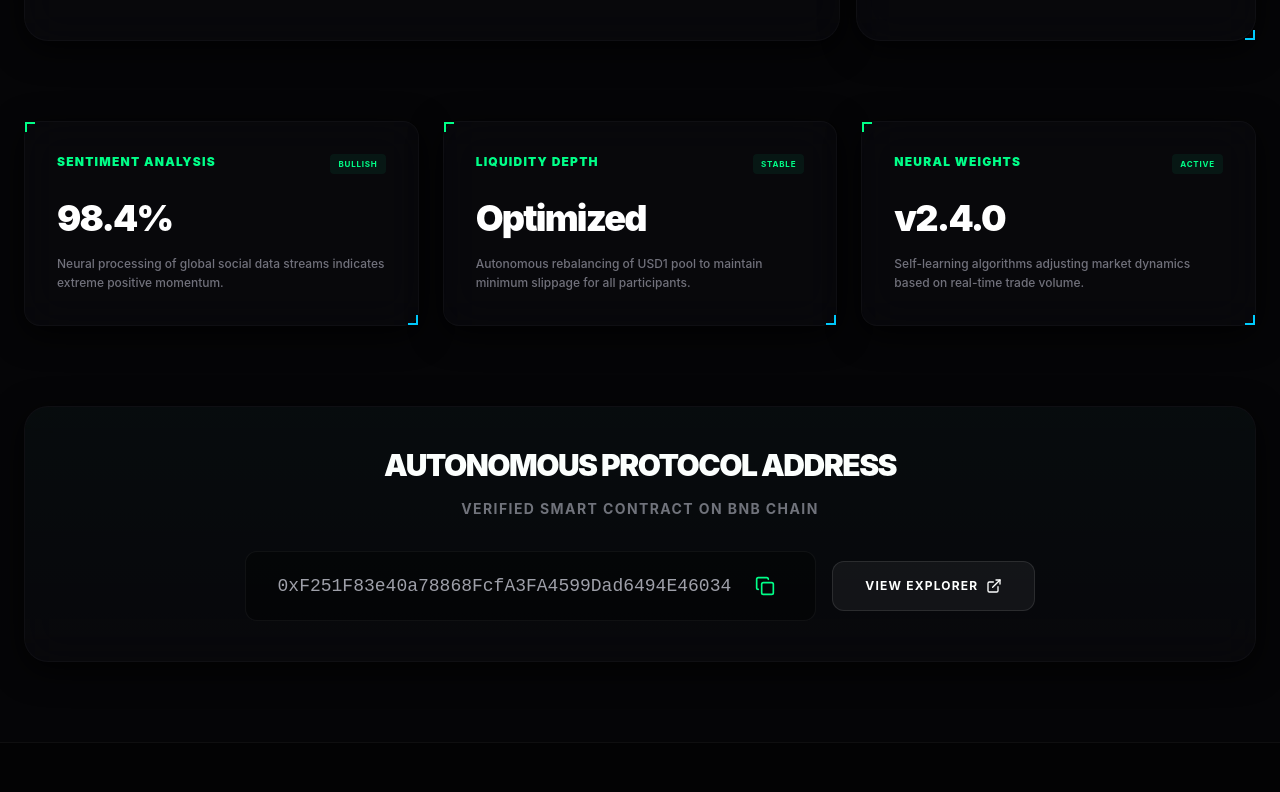
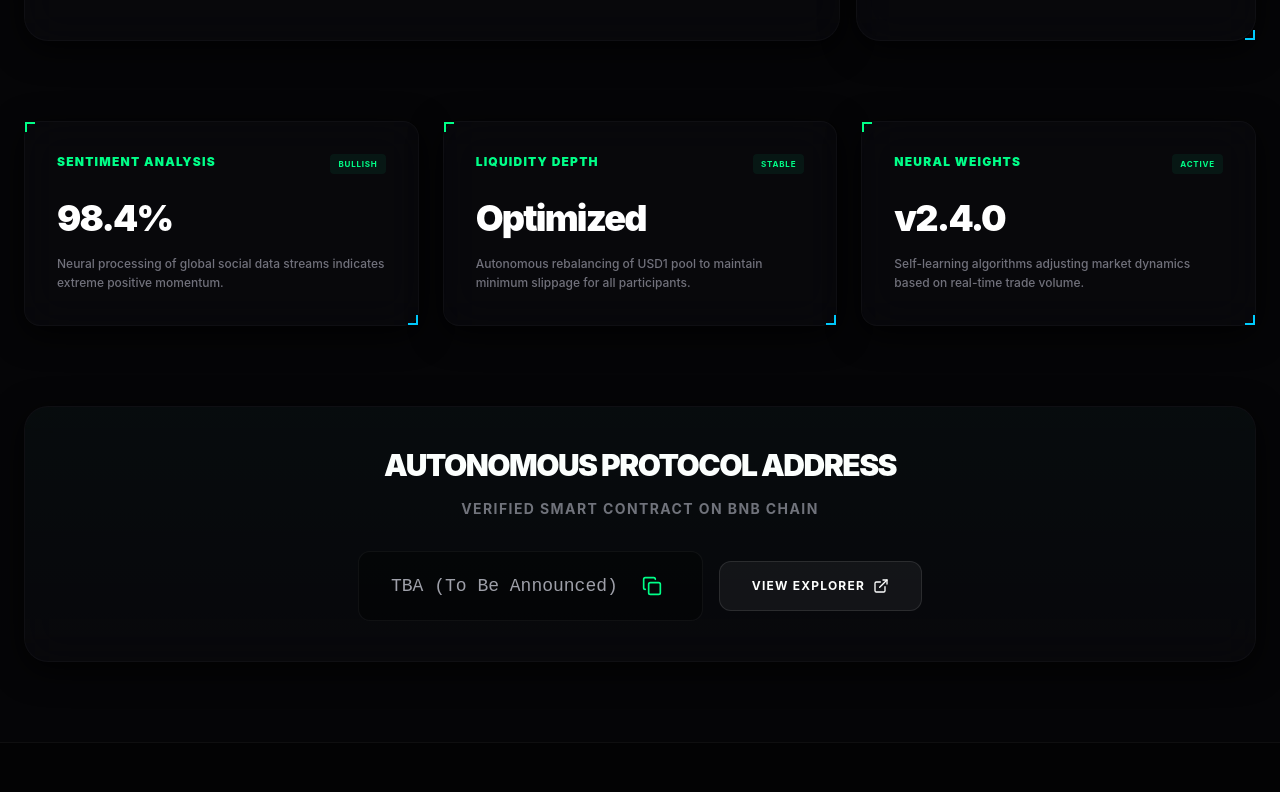
Before and after one commit to mapalubnb/AUTONOMOUS-AI, a React (Vite) app: page / in a window 1280 px wide. Shown: the part 1232-2024 px from the top of the page. Built offline with nearby package versions, Linux system fonts and the light colour scheme; no server answers.

Commit message:
feat: Display placeholder for contract address
Updates the contract address in constants to a placeholder and conditionally displays "TBA" in the UI when the placeholder is active. This prevents the display of an invalid address before the real contract is deployed.

```diff
--- a/src/App.tsx
+++ b/src/App.tsx
@@ -412,7 +412,9 @@ export default function App() {
             <div className="flex flex-col md:flex-row items-center justify-center gap-4">
               <div className="bg-black/40 border border-white/5 px-8 py-4 rounded-xl font-mono text-sm md:text-lg break-all flex items-center gap-4 group">
                 <span className="text-zinc-400 group-hover:text-white transition-colors">
-                  {TOKEN_CONFIG.contractAddress}
+                  {TOKEN_CONFIG.contractAddress === "0x0000000000000000000000000000000000000000"
+                    ? "TBA (To Be Announced)"
+                    : TOKEN_CONFIG.contractAddress}
                 </span>
                 <button
                   onClick={copyAddress}
--- a/src/constants.ts
+++ b/src/constants.ts
@@ -2,8 +2,8 @@ export const TOKEN_CONFIG = {
   name: "AUTONOMOUS AI",
   symbol: "AIAI",
   description: "The first AI token designed by BINANCE AI PRO with a USD1 liquidity pool, pioneering autonomous market dynamics on BNB Chain.",
-  // Real contract address provided by user
-  contractAddress: "0xF251F83e40a78868FcfA3FA4599Dad6494E46034",
+  // Contract address placeholder - to be updated by user
+  contractAddress: "0x0000000000000000000000000000000000000000",
   network: "BNB Chain",
   targetBNB: 24,
   totalSupply: "1,000,000,000",
@@ -18,7 +18,7 @@ export const TOKEN_CONFIG = {
     twitter: "https://x.com",
     telegram: "https://t.me",
     website: "https://four.meme",
-    bscScan: "https://bscscan.com/token/",
+    bscScan: "https://bscscan.com",
     fourMeme: "https://four.meme"
   }
 };
```
